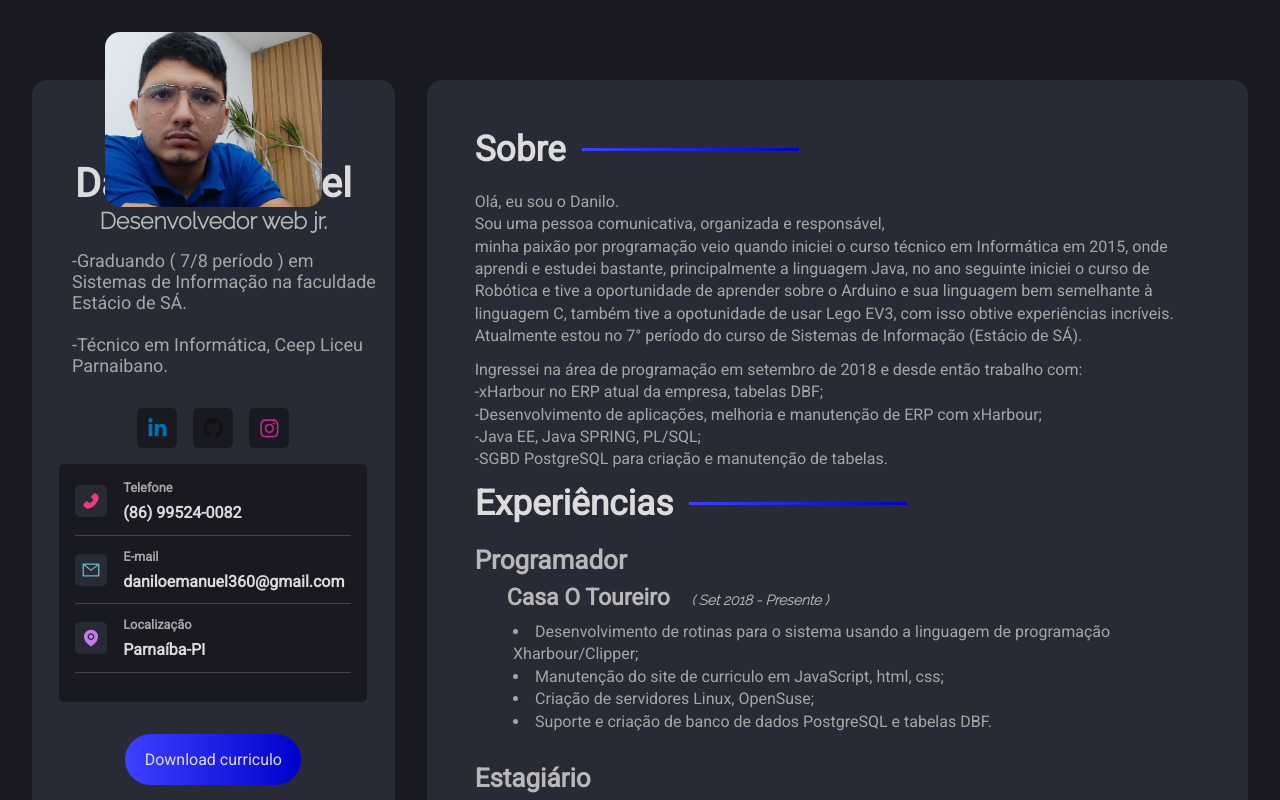
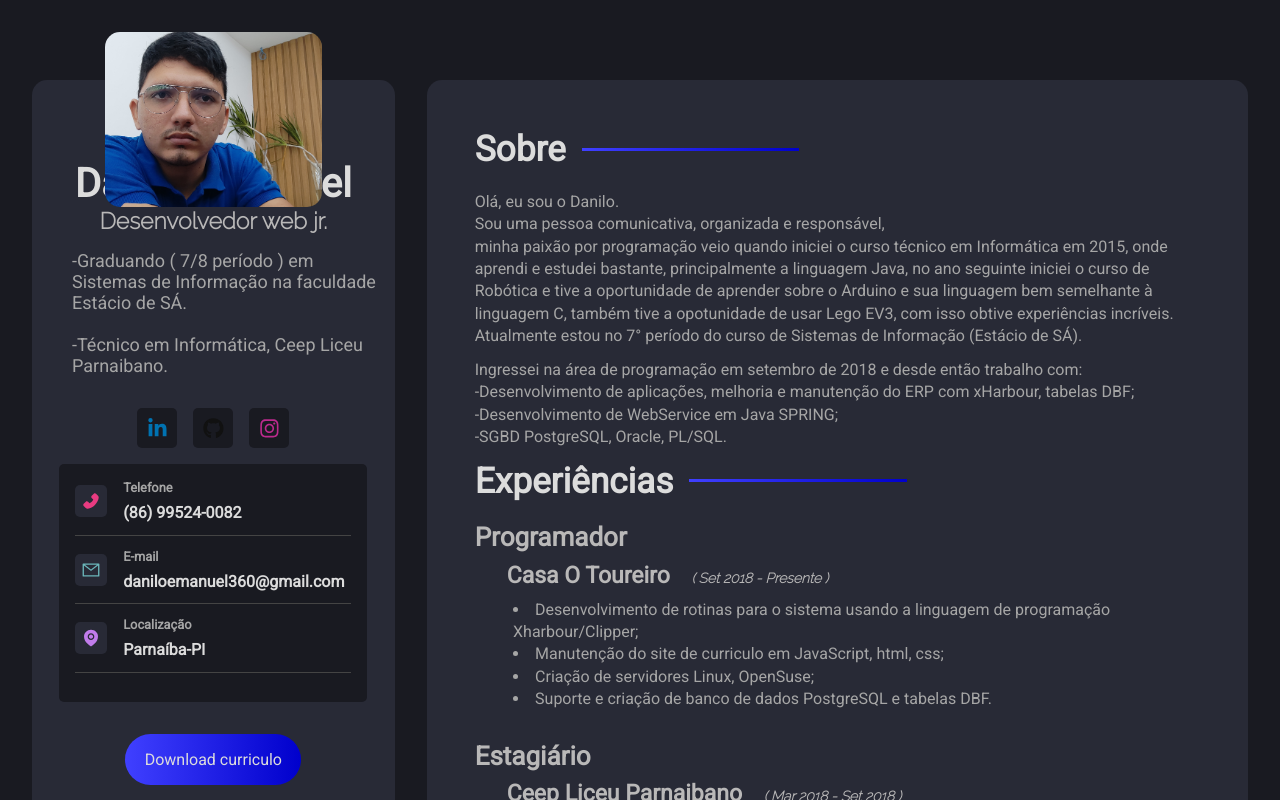
Before and after one commit to Demanuel001/portfolio-reactjs, a React (Create React App) app: page / in a window 1280 px wide. Shown: the top 800 px of the page. Built offline with nearby package versions, Linux system fonts and the light colour scheme.

Commit message:
Update AboutContainer.jsx

```diff
--- a/src/components/AboutContainer.jsx
+++ b/src/components/AboutContainer.jsx
@@ -15,10 +15,9 @@ const AboutContainer = () => {
         </p>
         <p>
             Ingressei na área de programação em setembro de 2018 e desde então trabalho com: <br />
-           -xHarbour no ERP atual da empresa, tabelas DBF; <br />
-           -Desenvolvimento de aplicações, melhoria e manutenção de ERP com xHarbour; <br />
-           -Java EE, Java SPRING, PL/SQL; <br />
-           -SGBD PostgreSQL para criação e manutenção de tabelas.
+           -Desenvolvimento de aplicações, melhoria e manutenção do ERP com xHarbour, tabelas DBF; <br />
+           -Desenvolvimento de WebService em Java SPRING; <br />
+           -SGBD PostgreSQL, Oracle, PL/SQL.
         </p>
     </section>
   )
```
